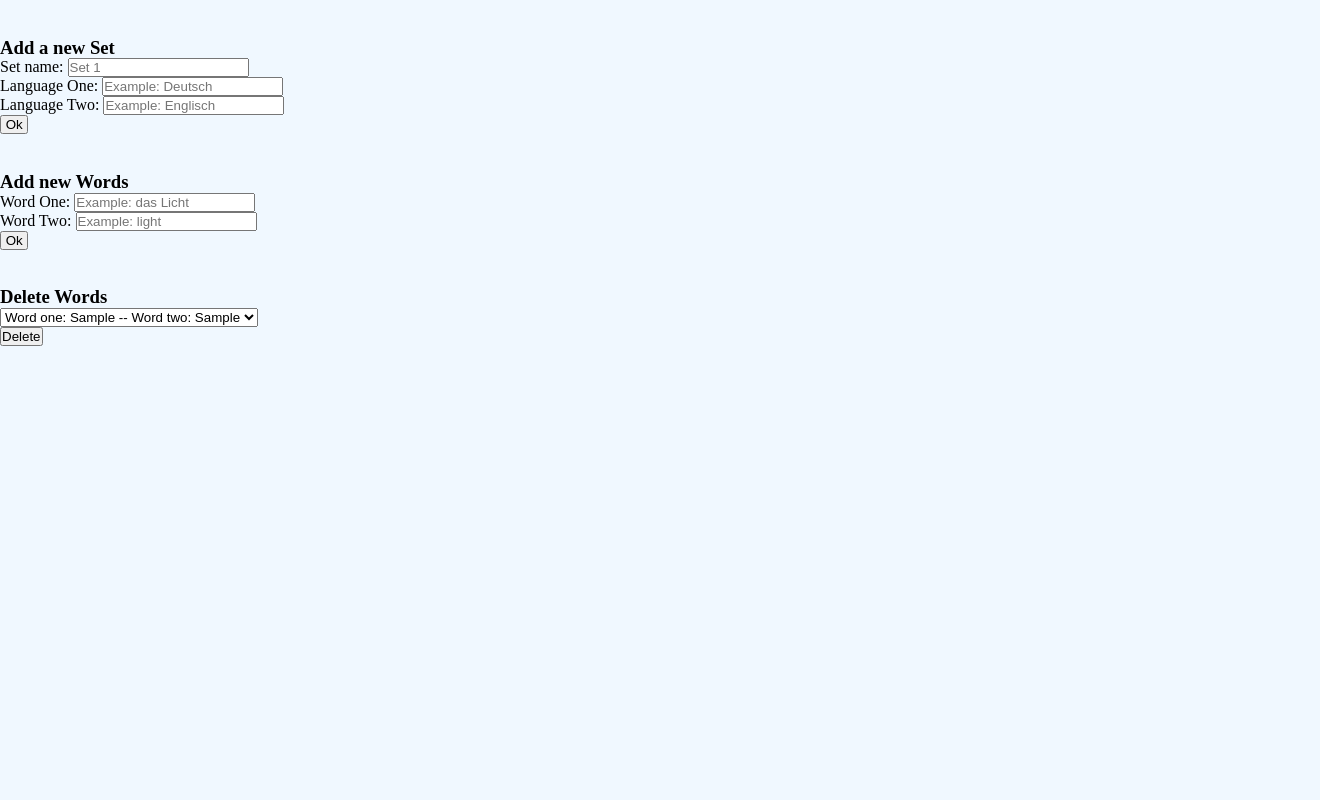
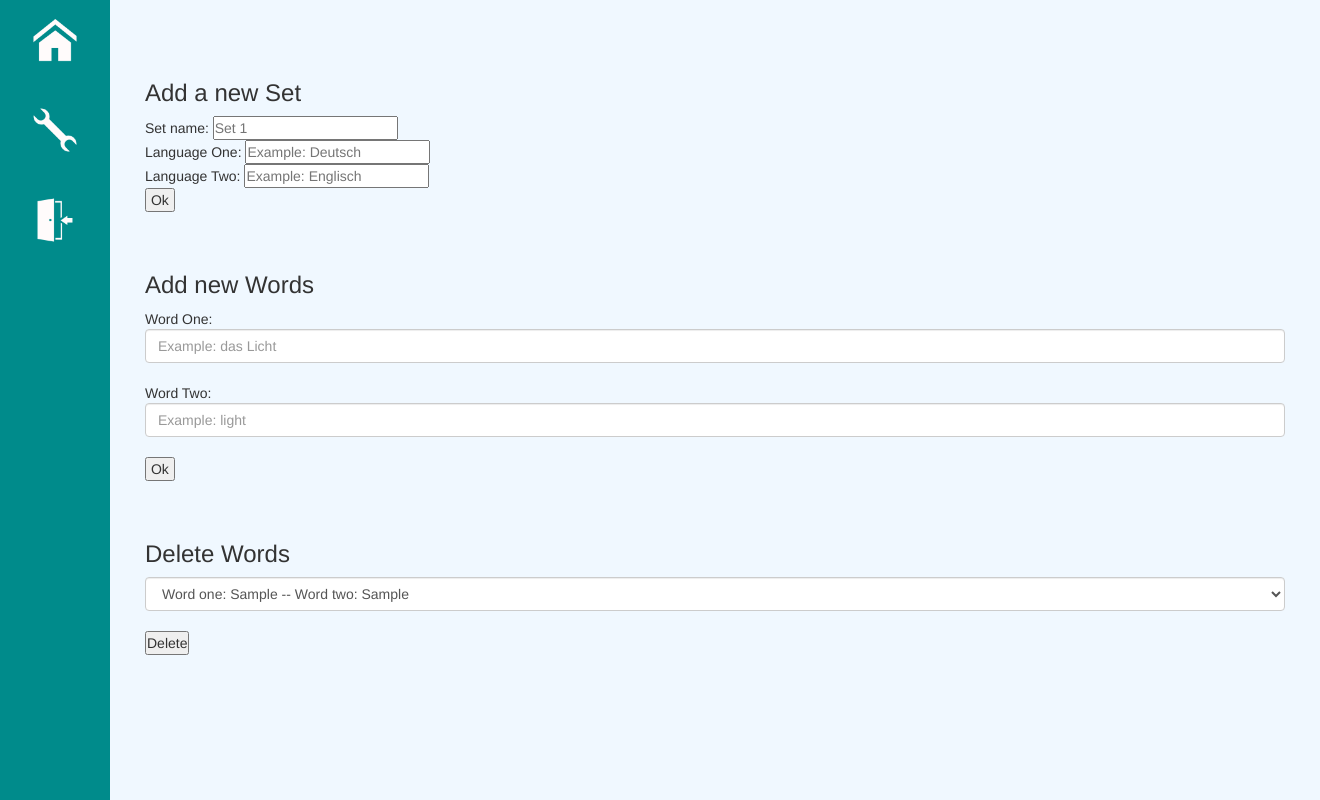
Before and after one commit to MHoldAcc/LangWiz, a PHP site: page /pages/editvocabulary.php in a window 1320 px wide. Run offline with PHP 8.4, Linux system fonts and the light colour scheme; tables that the repository leaves empty hold one stand-in row (values such as "Sample post"); some libraries are stand-ins or nearby versions.

Commit message:
Edit vocabulary with Bootstrap and Layout.

```diff
--- a/pages/editvocabulary.php
+++ b/pages/editvocabulary.php
@@ -13,9 +13,29 @@
     <title>Edit Voci</title>
     <meta charset="utf-8">
     <link rel="stylesheet" type="text/css" href="../assets/css/default.css">
+	    <link rel="stylesheet" href="https://maxcdn.bootstrapcdn.com/bootstrap/3.3.7/css/bootstrap.min.css">
+    <script src="https://ajax.googleapis.com/ajax/libs/jquery/3.2.1/jquery.min.js"></script>
+    <script src="https://maxcdn.bootstrapcdn.com/bootstrap/3.3.7/js/bootstrap.min.js"></script>
 </head>
 
 <body class="page dashboard">
+<div class="menu col-sm-1">
+    <div class="buttons">
+        <a href="dashboard.php" class="dashboard" title="Dashboard">
+            <img src="../assets/img/Home.png"/>
+        </a>
+        <a href="settings.php" class="settings" title="Settings">
+            <img src="../assets/img/Settings.png"/>
+        </a>
+        <a href="logout.php" class="logout" title="Logout">
+            <img src="../assets/img/Logout.png"/>
+        </a>
+    </div>
+</div>
+
+<div class="content col-sm-11">
+        <div class="container">
+            <div class="placeholder"></div>
 
                 <?php
                     include '../includes/connectDatabase.php';
@@ -86,7 +106,8 @@
                         <button type="submit" name="delete">Delete</button>
                     </form>
                 </div>
-
+        </div>
+    </div>
         </div>
     </div>
 </body>
```
